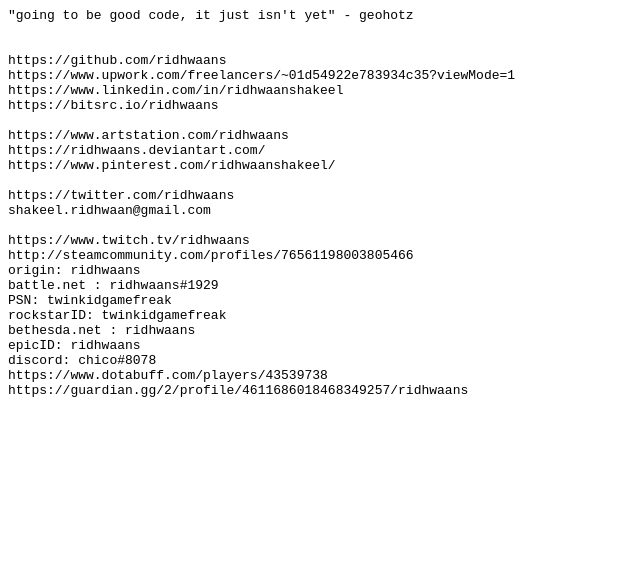
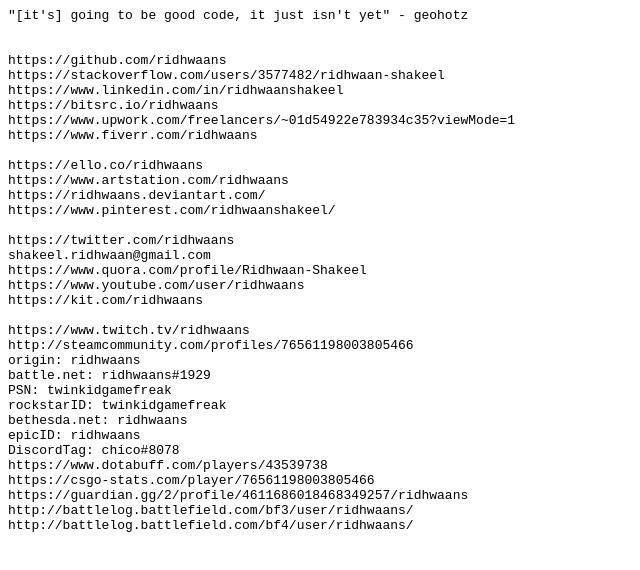
Before and after one commit to ridhwaans/ridhwaans.github.io, a plain HTML site: page index.html in a window 1280 px wide. Shown: the whole page, without its empty margins (0-640 px from the left). Drawn offline with Linux system fonts and the light colour scheme.

Commit message:
more links and styling

```diff
--- a/index.html
+++ b/index.html
@@ -1,35 +1,53 @@
 <head>
 <style>
 body {
-  font-family: monospace
+	font-family: monospace
+}
+a:hover {
+	color: black;
+}
+a:link {
+    text-decoration: none;
+}
+a {
+	color: black;
 }
 </style>
 <title>ridhwaans</title>
 </head>
 <body>
-"going to be good code, it just isn't yet" - geohotz
+"[it's] going to be good code, it just isn't yet" - geohotz
 <br><br>
-<br>https://github.com/ridhwaans
-<br>https://www.upwork.com/freelancers/~01d54922e783934c35?viewMode=1
-<br>https://www.linkedin.com/in/ridhwaanshakeel
-<br>https://bitsrc.io/ridhwaans
+<br><a href="https://github.com/ridhwaans">https://github.com/ridhwaans</a>
+<br><a href=https://stackoverflow.com/users/3577482/ridhwaan-shakeel>https://stackoverflow.com/users/3577482/ridhwaan-shakeel</a>
+<br><a href="https://www.linkedin.com/in/ridhwaanshakeel">https://www.linkedin.com/in/ridhwaanshakeel</a>
+<br><a href="https://bitsrc.io/ridhwaans">https://bitsrc.io/ridhwaans</a>
+<br><a href="https://www.upwork.com/freelancers/~01d54922e783934c35?viewMode=1">https://www.upwork.com/freelancers/~01d54922e783934c35?viewMode=1</a>
+<br><a href="https://www.fiverr.com/ridhwaans">https://www.fiverr.com/ridhwaans</a>
 <br>
-<br>https://www.artstation.com/ridhwaans
-<br>https://ridhwaans.deviantart.com/
-<br>https://www.pinterest.com/ridhwaanshakeel/
+<br><a href="https://ello.co/ridhwaans">https://ello.co/ridhwaans</a>
+<br><a href="https://www.artstation.com/ridhwaans">https://www.artstation.com/ridhwaans</a>
+<br><a href="https://ridhwaans.deviantart.com/">https://ridhwaans.deviantart.com/</a>
+<br><a href="https://www.pinterest.com/ridhwaanshakeel/">https://www.pinterest.com/ridhwaanshakeel/</a>
 <br>
-<br>https://twitter.com/ridhwaans
-<br>shakeel.ridhwaan@gmail.com
+<br><a href="https://twitter.com/ridhwaans">https://twitter.com/ridhwaans</a>
+<br><a href="mailto:shakeel.ridhwaan@gmail.com">shakeel.ridhwaan@gmail.com</a>
+<br><a href="https://www.quora.com/profile/Ridhwaan-Shakeel">https://www.quora.com/profile/Ridhwaan-Shakeel</a>
+<br><a href="https://www.youtube.com/user/ridhwaans">https://www.youtube.com/user/ridhwaans</a>
+<br><a href="https://kit.com/ridhwaans">https://kit.com/ridhwaans</a>
 <br>
-<br>https://www.twitch.tv/ridhwaans
-<br>http://steamcommunity.com/profiles/76561198003805466
+<br><a href="https://www.twitch.tv/ridhwaans">https://www.twitch.tv/ridhwaans</a>
+<br><a href="http://steamcommunity.com/profiles/76561198003805466">http://steamcommunity.com/profiles/76561198003805466</a>
 <br>origin: ridhwaans
-<br>battle.net : ridhwaans#1929
+<br>battle.net: ridhwaans#1929
 <br>PSN: twinkidgamefreak
 <br>rockstarID: twinkidgamefreak
-<br>bethesda.net : ridhwaans
+<br>bethesda.net: ridhwaans
 <br>epicID: ridhwaans
-<br>discord: chico#8078
-<br>https://www.dotabuff.com/players/43539738
-<br>https://guardian.gg/2/profile/4611686018468349257/ridhwaans
+<br>DiscordTag: chico#8078
+<br><a href="https://www.dotabuff.com/players/43539738">https://www.dotabuff.com/players/43539738</a>
+<br><a href="https://csgo-stats.com/player/76561198003805466">https://csgo-stats.com/player/76561198003805466</a>
+<br><a href="https://guardian.gg/2/profile/4611686018468349257/ridhwaans">https://guardian.gg/2/profile/4611686018468349257/ridhwaans</a>
+<br><a href="http://battlelog.battlefield.com/bf3/user/ridhwaans/">http://battlelog.battlefield.com/bf3/user/ridhwaans/</a>
+<br><a href="http://battlelog.battlefield.com/bf4/user/ridhwaans/">http://battlelog.battlefield.com/bf4/user/ridhwaans/</a>
 </body>
```
